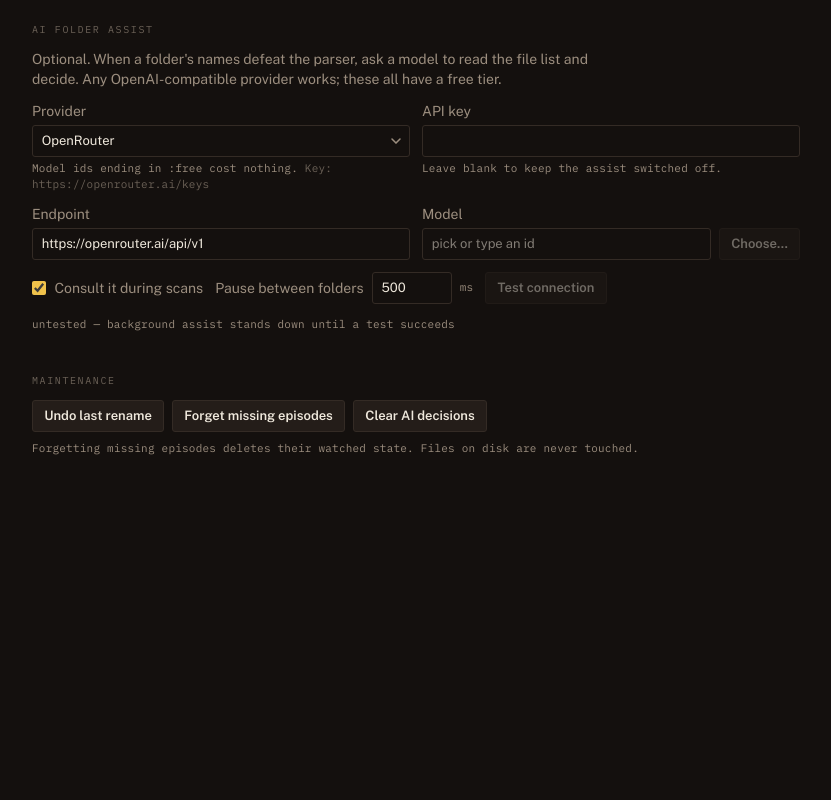
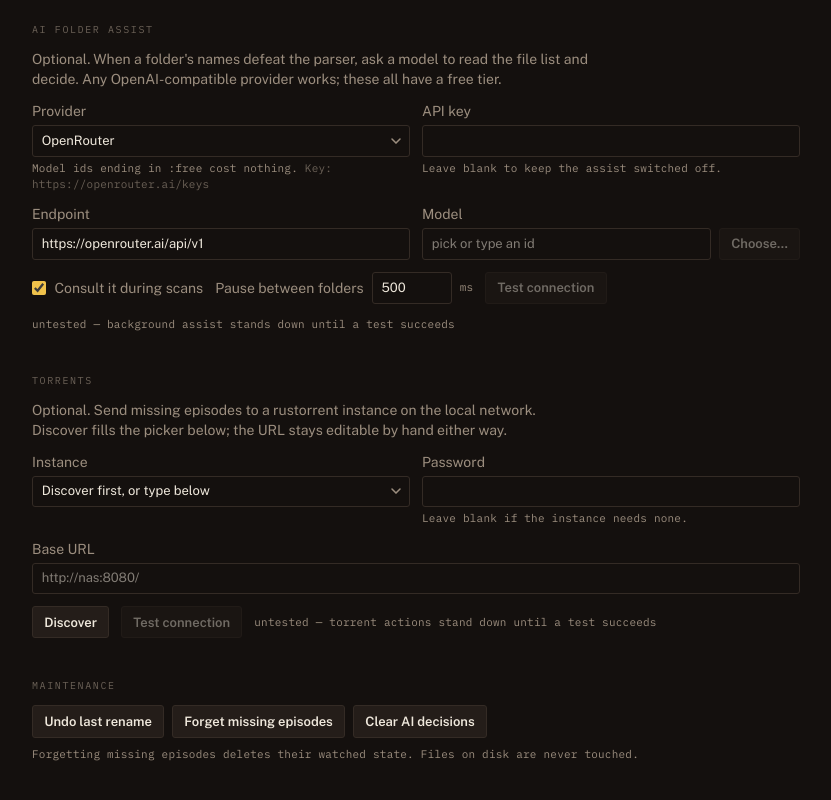
Before and after one commit to quinnjr/anime-manager, a SvelteKit app: page /settings in a window 1280 px wide. Shown: the part 821-1621 px from the top of the page, without its empty margins (224-1055 px from the left). Before the commit the page ends 1403 px from the top, so only its background shows below. Built offline with nearby package versions, Linux system fonts and the light colour scheme.

Commit message:
feat: torrent api surface and settings section

```diff
--- a/src/lib/api.ts
+++ b/src/lib/api.ts
@@ -72,6 +72,29 @@ export interface RenamePlan { entries: RenameEntry[] }
 export interface RenameResult { renamed: number; skipped: string[] }
 export type RenameTarget = { type: 'show'; id: number } | { type: 'episode'; id: number };
 
+/** One torrent as rustorrent reports it, plus the episode it is pinned to, if any. */
+export interface TorrentInfo {
+  info_hash: string; name: string; status: string; progress: number;
+  total_size: number; downloaded: number; download_speed: number; upload_speed: number;
+  peers: number; seeds: number; save_path: string; category: string | null;
+  ratio: number; eta: number | null; error_message: string | null;
+}
+export interface LinkedTo { show_id: number; season: number; number: number }
+export interface TorrentEntry extends TorrentInfo { linked: LinkedTo | null }
+export interface TorrentPrefs { show_id: number; save_path: string | null; category: string | null }
+export interface RssFeedView {
+  label: string; url: string; search: string; category: string; enabled: boolean; show_id: number | null;
+}
+export interface RssSubscribeResult { label: string; url: string }
+/** Mirrors the Rust ControlOp enum: unit variants serialise as bare strings, so
+ *  Remove keeps its snake_case payload field exactly as serde expects it. */
+export type TorrentControlOp = 'Start' | 'Pause' | 'Recheck' | { Remove: { delete_files: boolean } };
+export interface TorrentAddArgs {
+  torrentUrl?: string | null; infoHash?: string | null;
+  showId: number; season: number; number: number;
+  savePath?: string | null; category?: string | null;
+}
+
 /** Known settings keys on top of the free-form string map, so a typo fails loudly. */
 export type SettingsMap = Record<string, string> & {
   auto_scan_interval_mins?: string;
@@ -84,6 +107,9 @@ export type SettingsMap = Record<string, string> & {
   llm_assist_on_scan?: string;
   llm_delay_ms?: string;
   llm_test_ok?: string;
+  torrent_base_url?: string;
+  torrent_password?: string;
+  torrent_test_ok?: string;
 };
 
 export const api = {
@@ -117,7 +143,19 @@ export const api = {
   setShowTitle: (showId: number, title: string | null) => invoke<ShowDetail>('set_show_title', { showId, title }),
   dlnaStatus: () => invoke<DlnaStatus>('dlna_status'),
   dlnaSetEnabled: (enabled: boolean) => invoke<void>('dlna_set_enabled', { enabled }),
-  dlnaSetOptions: (name: string, port: number) => invoke<void>('dlna_set_options', { name, port })
+  dlnaSetOptions: (name: string, port: number) => invoke<void>('dlna_set_options', { name, port }),
+  torrentDiscover: () => invoke<string[]>('torrent_discover'),
+  torrentTest: () => invoke<string>('torrent_test'),
+  torrentList: () => invoke<TorrentEntry[]>('torrent_list'),
+  torrentAdd: (args: TorrentAddArgs) => invoke<string>('torrent_add', { ...args }),
+  torrentControl: (infoHash: string, op: TorrentControlOp) => invoke<void>('torrent_control', { infoHash, op }),
+  torrentPrefsGet: (showId: number) => invoke<TorrentPrefs>('torrent_prefs_get', { showId }),
+  torrentPrefsSet: (showId: number, savePath: string | null, category: string | null) =>
+    invoke<TorrentPrefs>('torrent_prefs_set', { showId, savePath, category }),
+  torrentRssSubscribe: (showId: number) => invoke<RssSubscribeResult>('torrent_rss_subscribe', { showId }),
+  torrentRssList: () => invoke<RssFeedView[]>('torrent_rss_list'),
+  torrentRssToggle: (label: string, enabled: boolean) => invoke<void>('torrent_rss_toggle', { label, enabled }),
+  torrentRssRemove: (label: string) => invoke<void>('torrent_rss_remove', { label })
 };
 
 export function onEvent<T>(name: string, cb: (payload: T) => void): Promise<UnlistenFn> {
--- /dev/null
+++ b/src/lib/torrentDisplay.ts
@@ -0,0 +1,30 @@
+import type { LinkedTo } from '$lib/api';
+
+/** Anything with the torrent state fields, so a listed row passes directly. */
+export interface BadgeTorrent {
+  status?: string | null;
+  progress?: number | null;
+  error_message?: string | null;
+  linked?: LinkedTo | null;
+}
+
+/** One-line state for a torrent row: `downloading 62% · S1E6`, `seeding`, `paused`,
+ *  or `error: <message>`. The link suffix appears only when the row is pinned. */
+export function torrentBadge(t: BadgeTorrent): string {
+  const s = (t.status ?? '').trim().toLowerCase();
+  let state: string;
+  if (s === 'error') {
+    const msg = (t.error_message ?? '').trim();
+    state = `error: ${msg || 'unknown error'}`;
+  } else if (s.includes('seed')) {
+    state = 'seeding';
+  } else if (s.includes('paus')) {
+    state = 'paused';
+  } else if (s.includes('download') || s === '') {
+    state = `downloading ${Math.round((t.progress ?? 0) * 100)}%`;
+  } else {
+    state = s;
+  }
+  const l = t.linked;
+  return l ? `${state} · S${l.season}E${l.number}` : state;
+}
--- a/src/routes/settings/+page.svelte
+++ b/src/routes/settings/+page.svelte
@@ -31,6 +31,13 @@
   let modelPickerOpen = $state(false);
   let llmTested = $state(false);
   let testing = $state(false);
+
+  let torrentBaseUrl = $state('');
+  let torrentPassword = $state('');
+  let torrentTested = $state(false);
+  let torrentTesting = $state(false);
+  let torrentDiscovering = $state(false);
+  let torrentCandidates = $state<string[]>([]);
 
   let dlnaRunning = $state(false);
   let dlnaPort = $state(0);
@@ -68,6 +75,9 @@
       autoScanMins = s.auto_scan_interval_mins ?? String(DEFAULT_AUTO_SCAN_MINS);
       llmDelay = s.llm_delay_ms ?? '500';
       llmTested = isTestedFlag(s.llm_test_ok);
+      torrentBaseUrl = s.torrent_base_url ?? '';
+      torrentPassword = s.torrent_password ?? '';
+      torrentTested = isTestedFlag(s.torrent_test_ok);
       provider = LLM_PROVIDERS.find((p) => p.baseUrl === llmBaseUrl)?.id ?? 'custom';
       dlnaName = s.dlna_name ?? '';
       dlnaPortField = s.dlna_port ?? '28987';
@@ -169,7 +179,13 @@
       await api.setSetting('llm_base_url', llmBaseUrl.trim());
       await api.setSetting('llm_assist_on_scan', llmOnScan ? 'true' : 'false');
       await api.setSetting('llm_delay_ms', String(Math.max(0, Number(llmDelay) || 0)));
+      // The backend rejects a blank base URL, so an untouched field leaves the
+      // stored one alone rather than failing the whole save for non-users.
+      const torrentUrl = torrentBaseUrl.trim();
+      if (torrentUrl) await api.setSetting('torrent_base_url', torrentUrl);
+      await api.setSetting('torrent_password', torrentPassword.trim());
       await refreshTestFlag();
+      await refreshTorrentFlag();
       toasts.push('success', 'Settings saved');
       return true;
     } catch (e) { toasts.error(e); return false; }
@@ -190,6 +206,36 @@
       await refreshTestFlag();
     } catch (e) { toasts.error(e); await refreshTestFlag(); }
     finally { testing = false; }
+  }
+
+  async function refreshTorrentFlag() {
+    // Only the flag is re-read, never the fields, so unsaved edits above it survive.
+    try { torrentTested = isTestedFlag((await api.getSettings()).torrent_test_ok); }
+    catch (e) { toasts.error(e); }
+  }
+
+  async function testTorrent() {
+    torrentTesting = true;
+    try {
+      if (!(await saveAll())) { torrentTesting = false; return; }
+      toasts.push('success', await api.torrentTest());
+      await refreshTorrentFlag();
+    } catch (e) { toasts.error(e); await refreshTorrentFlag(); }
+    finally { torrentTesting = false; }
+  }
+
+  async function discoverTorrent() {
+    torrentDiscovering = true;
+    try {
+      torrentCandidates = await api.torrentDiscover();
+      if (torrentCandidates.length === 0) {
+        toasts.push('info', 'No rustorrent instances answered on the local network — type the URL by hand.');
+      } else {
+        if (!torrentBaseUrl.trim()) torrentBaseUrl = torrentCandidates[0];
+        toasts.push('success', `Found ${torrentCandidates.length} rustorrent instance${torrentCandidates.length === 1 ? '' : 's'}.`);
+      }
+    } catch (e) { toasts.error(e); }
+    finally { torrentDiscovering = false; }
   }
 
   async function toggleDlna(next: boolean) {
@@ -431,6 +477,40 @@
     </div>
   </section>
 
+  <!-- Torrents (rustorrent) -->
+  <section class="mb-10">
+    <h2 class="eyebrow mb-3">Torrents</h2>
+    <p class="mb-3 max-w-prose text-sm text-muted">
+      Optional. Send missing episodes to a rustorrent instance on the local network.
+      Discover fills the picker below; the URL stays editable by hand either way.
+    </p>
+    <div class="grid gap-3 sm:grid-cols-2">
+      <label class="block text-sm">
+        <span class="text-muted">Instance</span>
+        <select class="field mt-1 w-full" value={torrentBaseUrl} onchange={(e) => (torrentBaseUrl = e.currentTarget.value)}>
+          {#if !torrentCandidates.includes(torrentBaseUrl)}
+            <option value={torrentBaseUrl}>{torrentBaseUrl ? torrentBaseUrl : 'Discover first, or type below'}</option>
+          {/if}
+          {#each torrentCandidates as c (c)}<option value={c}>{c}</option>{/each}
+        </select>
+      </label>
+      <label class="block text-sm">
+        <span class="text-muted">Password</span>
+        <input bind:value={torrentPassword} type="password" autocomplete="off" class="field mt-1 w-full" />
+        <span class="tag mt-1 block">Leave blank if the instance needs none.</span>
+      </label>
+      <label class="block text-sm sm:col-span-2">
+        <span class="text-muted">Base URL</span>
+        <input bind:value={torrentBaseUrl} class="field mt-1 w-full" placeholder="http://nas:8080/" />
+      </label>
+    </div>
+    <div class="mt-3 flex flex-wrap items-center gap-3">
+      <button class="btn" disabled={torrentDiscovering} onclick={discoverTorrent}>{torrentDiscovering ? 'Discovering…' : 'Discover'}</button>
+      <button class="btn" disabled={torrentTesting || !torrentBaseUrl.trim()} onclick={testTorrent}>{torrentTesting ? 'Testing…' : 'Test connection'}</button>
+      <span class="tag">{torrentTested ? 'tested — torrent actions armed' : 'untested — torrent actions stand down until a test succeeds'}</span>
+    </div>
+  </section>
+
   <!-- Destructive-ish maintenance, kept last and apart -->
   <section class="mb-10">
     <h2 class="eyebrow mb-3">Maintenance</h2>
```
Also changed, not shown: 2 other files (tests, documents, lock files or other folders).
